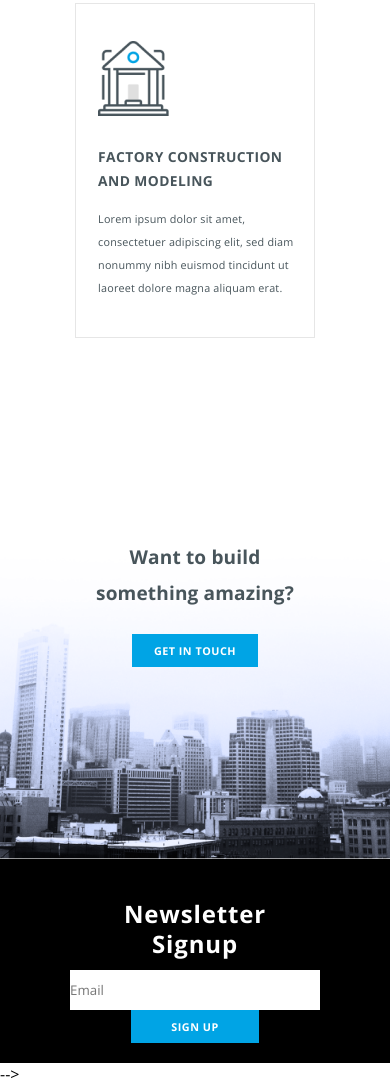
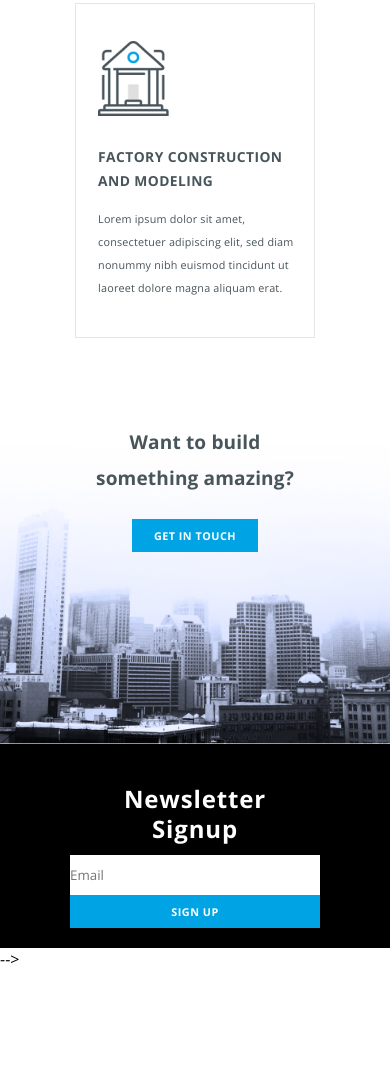
Before and after one commit to lenovikov/konstruct, a plain HTML site: page index.html in a window 390 px wide. Shown: the part 2369-3454 px from the top of the page. After the commit the page ends 3339 px from the top, so only its background shows below. Drawn offline with nearby package versions, Linux system fonts and the light colour scheme.

Commit message:
Update media.css

```diff
--- a/style/media.css
+++ b/style/media.css
@@ -70,4 +70,16 @@
        text-align: center;
     }
 
+
+    /* feedback==================================== */
+    .feedback {
+        margin-top: 0;
+    }
+
+
+    /* contact======================================= */
+
+    .input-group__button {
+        min-width: 250px;
+    }
 }
```
